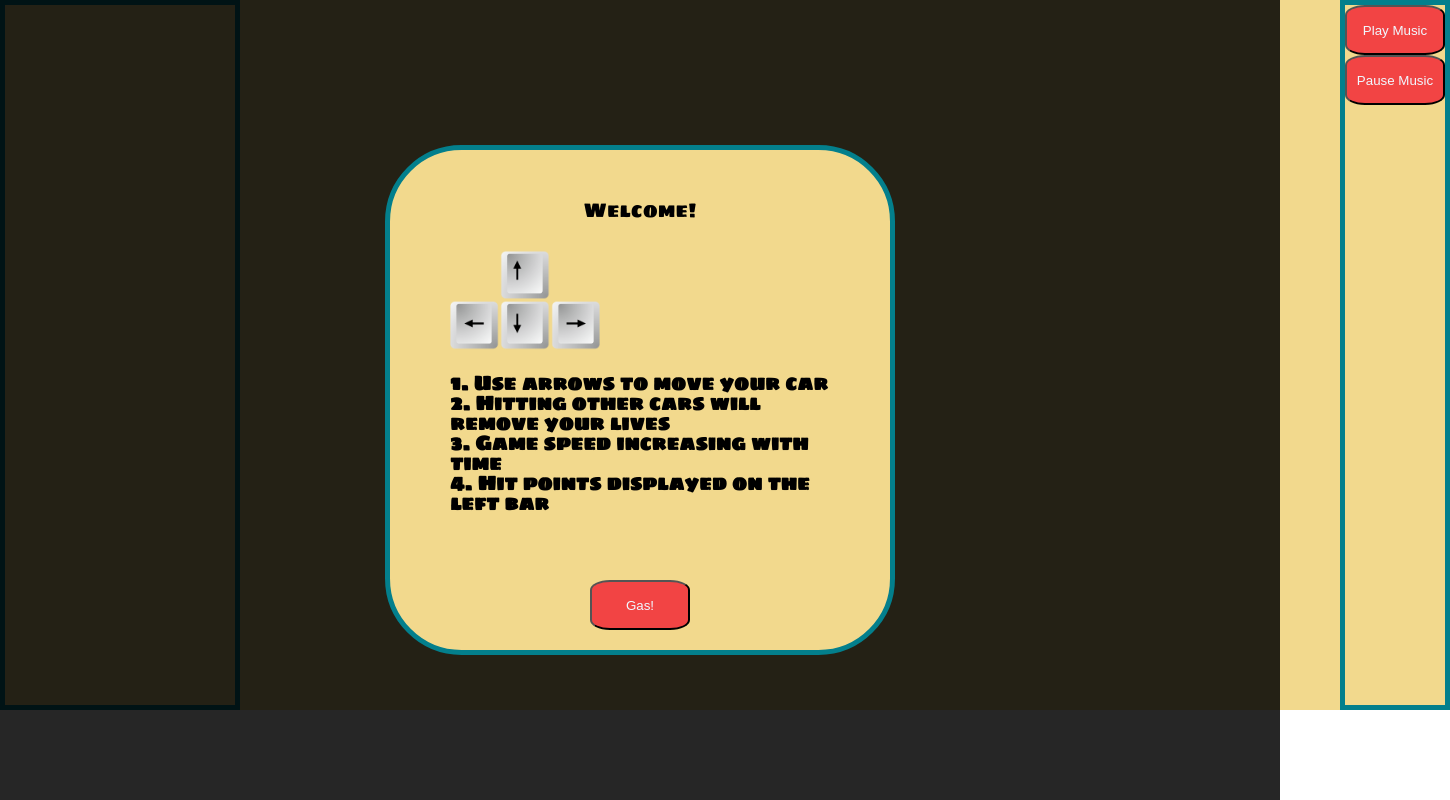
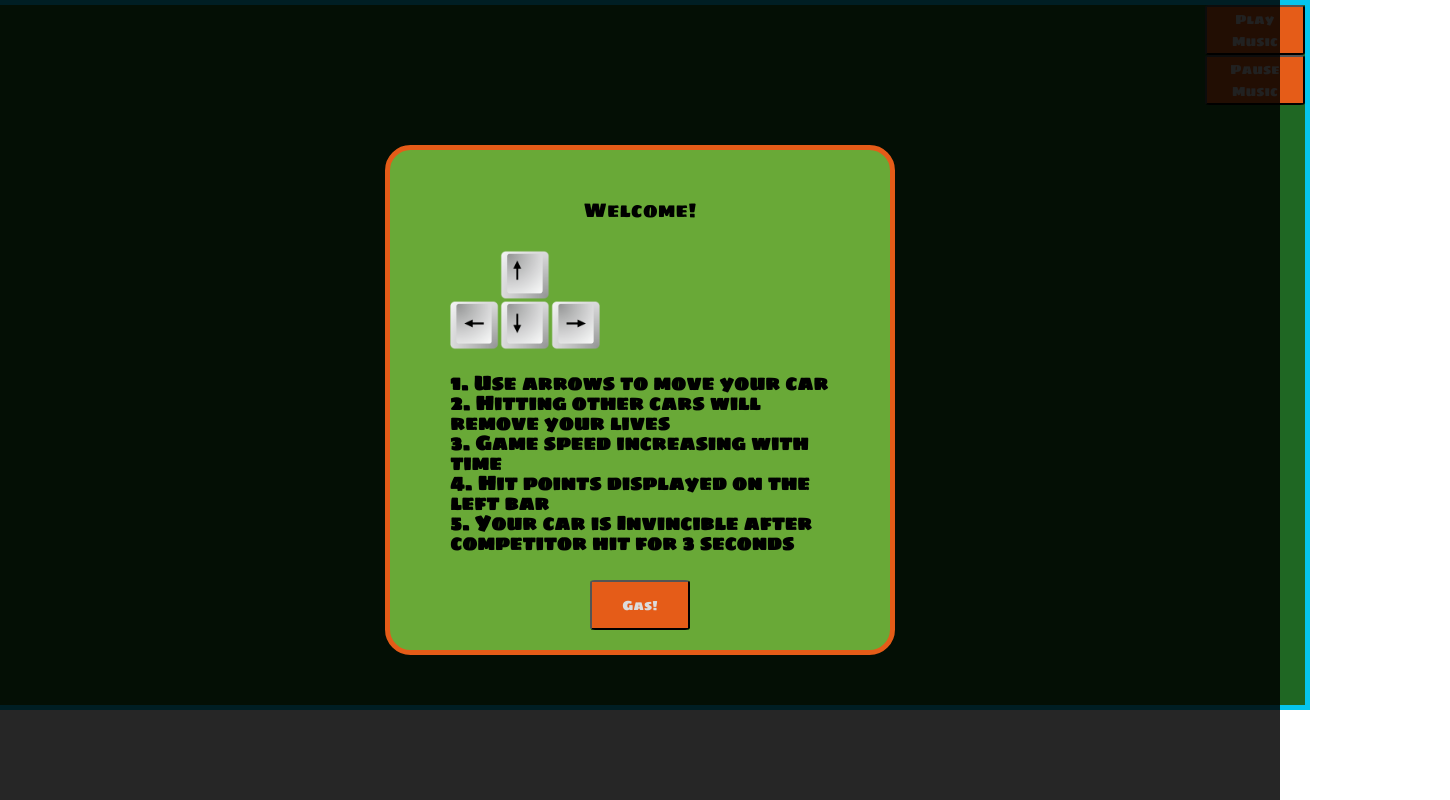
Before and after one commit to AntonJames-Sistence/Torque, a website built with webpack: page index.html in a window 1280 px wide. Shown: the whole page, 1450 px wide, since content can reach past the window. Built offline with Linux system fonts and the light colour scheme.

Commit message:
Change style files distribution, Change game styles, Add 13" optimization

```diff
--- a/index.html
+++ b/index.html
@@ -34,6 +34,8 @@
                 3. Game speed increasing with time
                 <br>
                 4. Hit points displayed on the left bar
+                <br>
+                5. Your car is Invincible after competitor hit for 3 seconds
               </h3>
           </div>
 
@@ -45,13 +47,13 @@
 
       <canvas id="stats" height="700px" width="230px"></canvas>
 
-      <canvas id="leftBackgroundPiece"></canvas>
+      <canvas id="leftBackgroundPiece" height="700px" width="250px"></canvas>
       <canvas id="screen" height="700px" width="500px"></canvas>
-      <canvas id="rightBackgroundPiece"></canvas>
+      <canvas id="rightBackgroundPiece" height="700px" width="250px"></canvas>
 
       <!-- <canvas id="support-bar" height="700px" width="185px"></canvas> -->
 
-      <div class="music">
+      <div id="helperBar">
         <button id="playMusic">Play Music</button>
         <button id="stopMusic">Pause Music</button>
       </div>
--- a/src/index.js
+++ b/src/index.js
@@ -44,7 +44,7 @@ document.addEventListener('DOMContentLoaded', () => {
     // updating game stats
     function updateStats(){
         // text styling
-        statsCtx.font = "20px Arial";
+        statsCtx.font = "20px Sigmar One";
 
         // game speed draw
         spdmtr.draw(gameSpeed);
@@ -77,15 +77,6 @@ document.addEventListener('DOMContentLoaded', () => {
     // side animation right part
     const rightSideBackground1 = new Background(rightBkgScreen, rightBkgCtx, 0, "resources/rightBackground.png")
     const rightSideBackground2 = new Background(rightBkgScreen, rightBkgCtx, -700, "resources/rightBackground.png")
-
-//====================================== Initial Background ==============================================
-// doesnt work
-// leftSideBackground1.drawBackground();
-// leftSideBackground2.drawBackground();
-// rightSideBackground1.drawBackground();
-// rightSideBackground2.drawBackground();
-// roadBackground1.drawBackground();
-// roadBackground2.drawBackground();
 
 // ===================================== Main Game Loop Logic ============================================
 
@@ -171,7 +162,7 @@ document.addEventListener('DOMContentLoaded', () => {
             } else {
                 // randomize competitor car img
                 let randImg = Math.floor(Math.random() * 6);
-                currentCar.carImg.src = `resources/car${randImg}.png`;
+                currentCar.carImg.src = `resources/cars_img/car${randImg}.png`;
                 currentCar.crashPointFrame = 0;
                 currentCar.destroyed = false;
                 // randomize competitor position
@@ -280,6 +271,7 @@ pauseMusicBtn.addEventListener(
     function greetingToggler() {
         let greetingContainer = document.getElementById("greetings-container");
         let greeting = document.getElementById("greetings");
+
         if (greeting.style.display === "block"){
             greeting.style.display = "none";
             greetingContainer.style.display = "none";
--- a/src/index.scss
+++ b/src/index.scss
@@ -1,82 +1,12 @@
-// @import "./styles/canvas.scss";
+@import "./styles/canvas.scss";
 @import "./styles/reset.scss";
+@import "./styles/modals.scss";
+@import "./styles/buttons.scss";
 
 #main {
     display: flex;
-    // position: relative;
-    // justify-content: center;
-}
-
-#screen, #leftBackgroundPiece, #rightBackgroundPiece {
-    background-color: #F2D98D;
-}
-
-#stats {
-    background-color: #F2D98D;
-    border: 5px solid #037F8C;
-}
-
-button {
-    background-color: #F24444;
-    color: aliceblue;
-    height: 50px;
-    width: 100px;
-    border-radius: 20%;
-}
-
-button:hover {
-    background-color: #F29829;
-}
-
-.music {
-    display: flex;
-    flex-direction: column;
-    // justify-content: end;
-    // margin: 20px;
-    background-color: #F2D98D;
-    border: 5px solid #037F8C;
-}
-
-#greetings-container {
-    display: none;
-    position: fixed;
-    top: 0;
-    left: 0;
-    width: 100%;
-    height: 100%;
+    align-items: center;
     justify-content: center;
-    align-items: center;
-    background-color: black;
-    opacity: 0.85;
-  }
-
-#greetings, #finalMessage {
-    position: absolute;
-    top: 50%;
-    left: 50%;
-    transform: translate(-50%, -50%);
-    height: 400px;
-    width: 400px;
-    border-radius: 15%;
-    background-color: #F2D98D;
-    padding: 50px;
-    border: 5px solid #037F8C;
-    font-family: 'Sigmar One', cursive;
-    font-size: 20px;
-    color: black;
-}
-
-#finalMessage {
-    height: 100px;
-    width: 400px;
-    border-radius: 20%;
-}
-
-#startGame, #restartGame {
-    position: absolute;
-    bottom: 20px;
-    left: 40%;
-    align-self: flex-end;
 }
 
 h3 {
@@ -84,18 +14,12 @@ h3 {
     font-weight: 900;
 }
 
-// h2 {
-//     padding-top: 0px;
-//     padding-bottom: 17px;
-// }
-
-#arrows {
-    height: 100px;
-    margin: 10px;
+#helperBar {
+    display: flex;
+    flex-direction: column;
+    background-color: #1f6723;
+    border-right: 5px solid #05c5ed;
+    border-bottom: 5px solid #05c5ed;
+    border-top: 5px solid #05c5ed;
+    height: 700px;
 }
-
-#instructions {
-    // display: flex;
-    // flex-direction: column;
-    margin-top: 20px;
-}
--- a/src/scripts/competitor.js
+++ b/src/scripts/competitor.js
@@ -3,7 +3,7 @@ class Competitor {
         // img paramaters with random generator
         const competitorImg = new Image();
         let randImg = Math.floor(Math.random() * 6);
-        competitorImg.src = `resources/car${randImg}.png`;
+        competitorImg.src = `resources/cars_img/car${randImg}.png`;
         this.carImg = competitorImg;
 
         // randomized car position and car size
--- a/src/scripts/playerCar.js
+++ b/src/scripts/playerCar.js
@@ -2,7 +2,7 @@ class Player {
     constructor(screen, context) {
         // players car image
         const playerCarImg = new Image();
-        playerCarImg.src = "resources/playerCarImage.png";
+        playerCarImg.src = "resources/cars_img/playerCarImage.png";
         this.carImg = playerCarImg;
 
         // players car starting position and size
--- /dev/null
+++ b/src/styles/buttons.scss
@@ -0,0 +1,21 @@
+button {
+    background-color: #e55c18;
+    color: gainsboro;
+    font-family: 'Sigmar One';
+    height: 50px;
+    width: 100px;
+    border-radius: 5%;
+}
+
+button:hover {
+    background-color: #ebe03c;
+    border: 1px solid black;
+    color: black;
+}
+
+#startGame, #restartGame {
+    position: absolute;
+    bottom: 20px;
+    left: 40%;
+    align-self: flex-end;
+}
--- /dev/null
+++ b/src/styles/canvas.scss
@@ -0,0 +1,12 @@
+#screen, #leftBackgroundPiece, #rightBackgroundPiece {
+    background-color: #1f6723;
+    border-bottom: 5px solid #05c5ed;
+    border-top: 5px solid #05c5ed;
+}
+
+#stats {
+    background-color: #1f6723;
+    border-left: 5px solid #05c5ed;
+    border-bottom: 5px solid #05c5ed;
+    border-top: 5px solid #05c5ed;
+}
--- /dev/null
+++ b/src/styles/modals.scss
@@ -0,0 +1,44 @@
+#greetings-container {
+    display: none;
+    position: fixed;
+    top: 0;
+    left: 0;
+    width: 100%;
+    height: 100%;
+    background-color: black;
+    opacity: 0.85;
+  }
+
+#greetings, #finalMessage {
+    display: none;
+    position: absolute;
+    top: 50%;
+    left: 50%;
+    transform: translate(-50%, -50%);
+    height: 400px;
+    width: 400px;
+    border-radius: 5%;
+    background-color: #69a937;
+    padding: 50px;
+    border: 5px solid #e55c18;
+    font-family: 'Sigmar One';
+    font-size: 20px;
+    color: black;
+}
+
+#finalMessage {
+    height: 100px;
+    width: 400px;
+    border: 5px solid #e55c18;
+    font-family: 'Kalam';
+}
+
+#instructions {
+    margin-top: 20px;
+}
+
+// img doesnt work online
+#arrows {
+    height: 100px;
+    margin: 10px;
+}
```
Also changed, not shown: dist/main.css, dist/main.js, resources/cars_img/car0.png (renamed from resources/car0.png), resources/cars_img/car1.png (renamed from resources/car1.png), resources/cars_img/car2.png (renamed from resources/car2.png), resources/cars_img/car3.png (renamed from resources/car3.png), resources/cars_img/car4.png (renamed from resources/car4.png), resources/cars_img/car5.png (renamed from resources/car5.png), resources/cars_img/playerCarImage.png (renamed from resources/playerCarImage.png).
